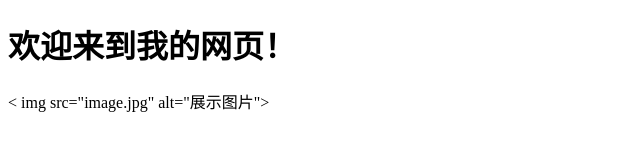
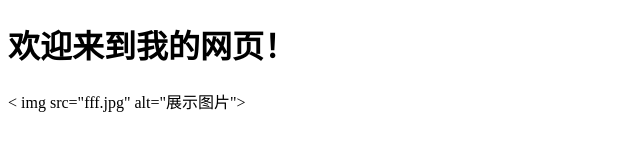
Before and after one commit to moke2512/zhongguochuanmei, a plain HTML site: page index.html in a window 1280 px wide. Shown: the full height of the page, 0-640 px from the left. Drawn offline with Linux system fonts and the light colour scheme.

```diff
--- a/index.html
+++ b/index.html
@@ -7,6 +7,6 @@
 </head>
 <body>
     <h1>欢迎来到我的网页！</h1>
-    < img src="image.jpg" alt="展示图片">
+    < img src="fff.jpg" alt="展示图片">
 </body>
 </html>
```
